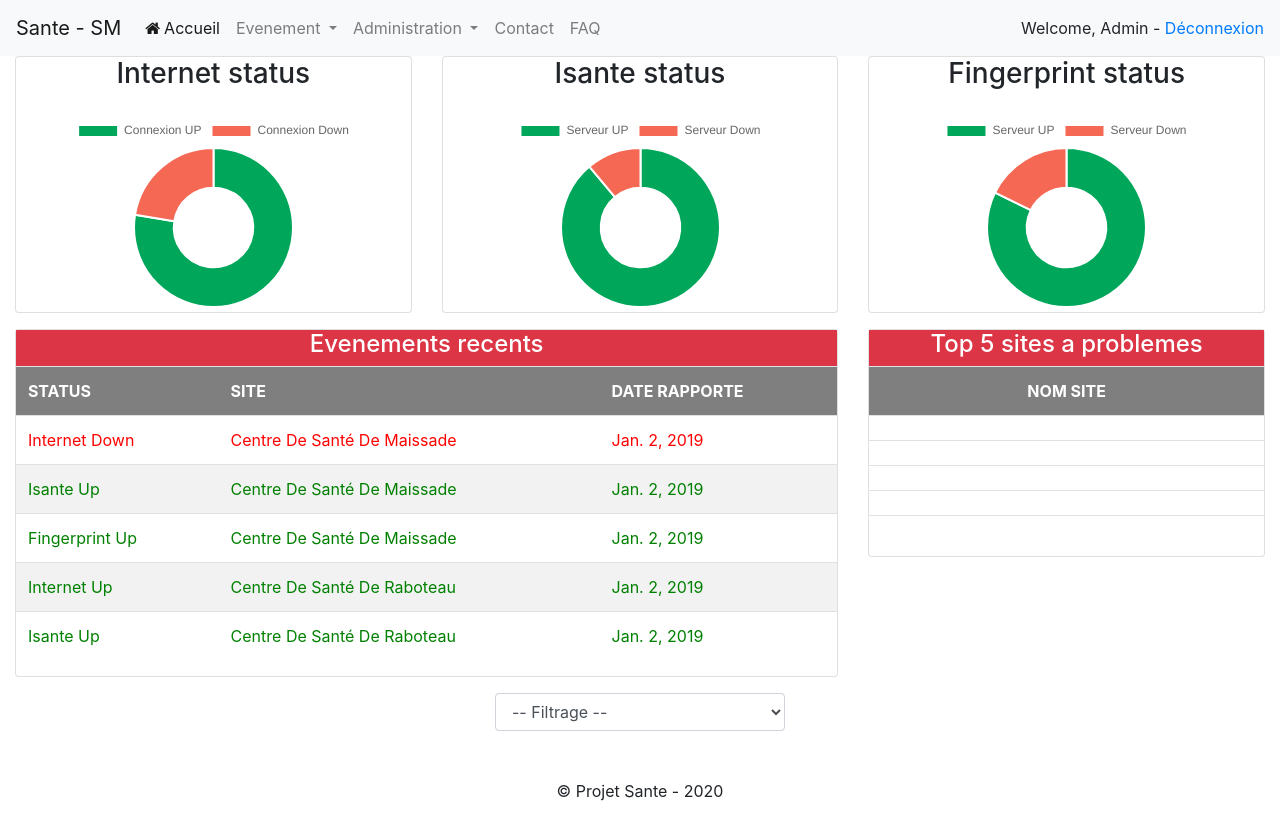
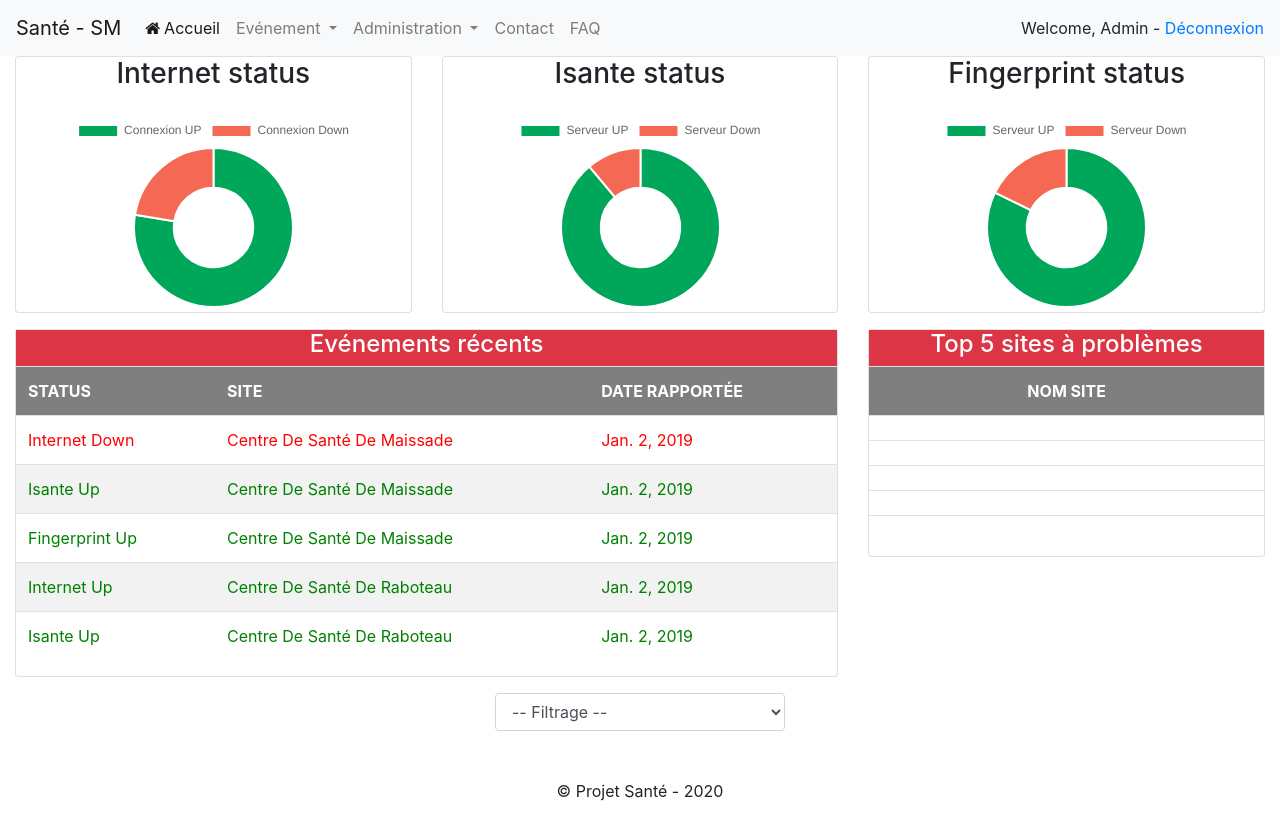
Before and after one commit to madleysk/project01, a Django app: page /dashboard/ in a window 1280 px wide. Run offline with Django 3.2, Linux system fonts and the light colour scheme; a user stored in the database is signed in; data comes from the database, SQL or seed files in the repository; lists and menus that the app fills with data are empty; some libraries are stand-ins or nearby versions.

Commit message:
ortographe corrections

```diff
--- a/smonitoring/forms.py
+++ b/smonitoring/forms.py
@@ -49,19 +49,19 @@ class SiteForm(forms.Form):
 	type_site = forms.ChoiceField(choices=[('','----------'),('site','Site'),('bureau','Bureau')])
 	nom = forms.CharField(max_length=100)
 	sigle = forms.CharField(required=False, max_length=100)
-	region = forms.ChoiceField(choices=LISTE_REGIONS)
-	departement = forms.ChoiceField(choices=LISTE_DEPTS)
+	region = forms.ChoiceField(label='Région',choices=LISTE_REGIONS)
+	departement = forms.ChoiceField(label='Département',choices=LISTE_DEPTS)
 	commune = forms.CharField(required=False, max_length=100)
 	adresse = forms.CharField(required=False, max_length=100)
 	pepfar = forms.ChoiceField(choices=[('','----------'),('oui','Oui'),('non','Non')])
-	contact_1 = forms.CharField(max_length=100)
-	tel_1 = forms.CharField(max_length=100)
-	contact_2 = forms.CharField(required=False, max_length=100)
-	tel_2 = forms.CharField(required=False, max_length=100)
+	contact_1 = forms.CharField(label='Personne de contact 1',max_length=100)
+	tel_1 = forms.CharField(label='Numero de téléphone',max_length=100)
+	contact_2 = forms.CharField(label='Personne de contact 2',required=False, max_length=100)
+	tel_2 = forms.CharField(label='Numero de téléphone',required=False, max_length=100)
 	fai = forms.ChoiceField(label='Fournisseur',choices=LISTE_FAI)
-	internet = forms.ChoiceField(choices=EL_STATUS)
-	isante = forms.ChoiceField(choices=EL_STATUS)
-	fingerprint = forms.ChoiceField(label='Status',choices=EL_STATUS)
+	internet = forms.ChoiceField(label='Status Connexion Internet',choices=EL_STATUS)
+	isante = forms.ChoiceField(label='Status Serveur isante',choices=EL_STATUS)
+	fingerprint = forms.ChoiceField(label='Status Serveur Fingerprint',choices=EL_STATUS)
 
 	def clean(self):
 		super(SiteForm, self).clean()
@@ -92,11 +92,11 @@ class EvenementForm(forms.Form):
 	RAISON_CHOICES= [('','----------'),('0','N/A'),('1','Problème FAI'),('2','Problème Interne'),('3','Problème non identifié'),('4','Source non identifiée')]
 	ENTITE_CHOICES = [('','----------'),('internet','Internet'),('isante','Isante Server'),('fingerprint','Fingerprint Server')]
 	code_site = forms.ChoiceField(label='Site')
-	entite_concerne = forms.ChoiceField(choices=ENTITE_CHOICES) # internet, isante or fingerprint
+	entite_concerne = forms.ChoiceField(label='Entité concernée',choices=ENTITE_CHOICES) # internet, isante or fingerprint
 	status_ev = forms.ChoiceField(label='Status',choices=EL_STATUS) # up, ,down, none
 	raison_ev = forms.ChoiceField(label='Raison',choices=RAISON_CHOICES)
-	date_ev = forms.DateField(label='Date evenement',widget=forms.SelectDateWidget(), initial=datetime.utcnow)
-	date_rap = forms.DateField(label='Date Rapportee',widget=forms.SelectDateWidget(), initial=datetime.utcnow)
+	date_ev = forms.DateField(label='Date événement',widget=forms.SelectDateWidget(), initial=datetime.utcnow)
+	date_rap = forms.DateField(label='Date Rapportée',widget=forms.SelectDateWidget(), initial=datetime.utcnow)
 	date_entree = forms.CharField(required= False, widget=forms.HiddenInput, initial=datetime.utcnow)
 	pers_contact = forms.CharField(required= False,label='Personne de contact',max_length=100)
 	remarques = forms.CharField(required= False,max_length=100)
--- a/smonitoring/templates/dashboard.html
+++ b/smonitoring/templates/dashboard.html
@@ -75,10 +75,10 @@ font-weight: bold;
 	<div class="row mt-3 mb-3">
 		<div class="col-md-8">
 			<div class="card">
-				<div class="card-title bg-danger mb-0"><h4 class="text-center" style="color:white;">Evenements recents</h4></div>
+				<div class="card-title bg-danger mb-0"><h4 class="text-center" style="color:white;">Evénements récents</h4></div>
 				<div class="card-body p-0 table-responsive">
 					<table class="table table-striped table-hover">
-						<th>Status</th><th>Site</th><th>date rapporte</th>
+						<th>Status</th><th>Site</th><th>date rapportée</th>
 						{% for event in recent_events %}
 						<tr class="{{event.status_ev}} togle-case"><td>{{event.entite_concerne}} {{event.status_ev}}</td><td>{{event.code_site}}</td><td>{{event.date_rap}}</td></tr>
 						{% endfor %}
@@ -88,7 +88,7 @@ font-weight: bold;
 		</div>
 		<div class="col-md-4">
 			<div class="card">
-				<div class="card-title bg-danger mb-0"><h4 class="text-center" style="color:white;">Top 5 sites a problemes</h4></div>
+				<div class="card-title bg-danger mb-0"><h4 class="text-center" style="color:white;">Top 5 sites à problèmes</h4></div>
 				<div class="card-body p-0 table-responsive">
 					<table class="table table-striped table-hover">
 						<th class="text-center">Nom site</th>
@@ -104,9 +104,9 @@ font-weight: bold;
 		<div class="col-md-3" style="margin:auto;">
 			<select name="filter" id="filter" class="form-control" >
 				<option value="all" {% if filtre == 'all'%} selected {% endif %}>-- Filtrage --</option>
-				<option value="centre" {% if filtre == 'centre'%} selected {% endif %}>Region Centre</option>
-				<option value="nord" {% if filtre == 'nord'%} selected {% endif %}>Region Nord</option>
-				<option value="sud" {% if filtre == 'sud'%} selected {% endif %}>Region Sud</option>
+				<option value="centre" {% if filtre == 'centre'%} selected {% endif %}>Région Centre</option>
+				<option value="nord" {% if filtre == 'nord'%} selected {% endif %}>Région Nord</option>
+				<option value="sud" {% if filtre == 'sud'%} selected {% endif %}>Région Sud</option>
 			</select>
 		</div>
 	</div>
--- a/smonitoring/templates/layout.html
+++ b/smonitoring/templates/layout.html
@@ -15,7 +15,7 @@
 <body>
 	<!-- Menu -->
 	<nav class="navbar sticky-top navbar-expand-lg navbar-light bg-light">
-	  <a class="navbar-brand" href="{% url 'index' %}">Sante - SM</a>
+	  <a class="navbar-brand" href="{% url 'home' %}">Santé - SM</a>
 	  <button class="navbar-toggler" type="button" data-toggle="collapse" data-target="#navbarSupportedContent" aria-controls="navbarSupportedContent" aria-expanded="false" aria-label="Toggle navigation">
 		<span class="navbar-toggler-icon"></span>
 	  </button>
@@ -23,12 +23,12 @@
 	  <div class="collapse navbar-collapse" id="navbarSupportedContent">
 		<ul class="navbar-nav mr-auto">
 		  <li class="nav-item active">
-			<a class="nav-link" href="{% url 'index' %}"><span class="fa fa-home">&nbsp;</span>Accueil <span class="sr-only">(current)</span></a>
+			<a class="nav-link" href="{% url 'home' %}"><span class="fa fa-home">&nbsp;</span>Accueil <span class="sr-only">(current)</span></a>
 		  </li>
 		{% if user.is_authenticated %}
 		<li class="nav-item dropdown">
 			<a class="nav-link dropdown-toggle" href="#" id="navbarDropdown" role="button" data-toggle="dropdown" aria-haspopup="true" aria-expanded="false">
-			Evenement
+			Evénement
 			</a>
 			<div class="dropdown-menu" aria-labelledby="navbarDropdown">
 			  <a class="dropdown-item" href="{% url 'add_event' %}">Nouvel Evénement</a>
@@ -93,7 +93,7 @@
 		{% endblock body %}
 	</div>
 	<footer class="footer text-center mt-5">
-		<p class="">&copy; Projet Sante - 2020</p>
+		<p class="">&copy; Projet Santé - 2020</p>
 	</footer>
 
 	<!-- jQuery 3 -->
--- a/smonitoring/urls.py
+++ b/smonitoring/urls.py
@@ -2,8 +2,8 @@ from django.urls import path
 from . import views
 
 urlpatterns = [
-	path("",views.index,name="index"),
-	path("index",views.index,name="index"),
+	path("",views.index,name="home"),
+	path("home",views.index,name="home"),
 	path("dashboard/",views.dashboard,name="dashboard"),
 	path("subscribe/",views.subscribe,name="subscribe"),
 	path("accounts/login/",views.login_view,name="login"),
--- a/smonitoring/views.py
+++ b/smonitoring/views.py
@@ -80,7 +80,7 @@ def login_view(request):
 		user = authenticate(request,  username=username, password=passwd)
 		if user is not None:
 			login(request, user)
-			return HttpResponseRedirect(reverse("index"))
+			return HttpResponseRedirect(reverse("home"))
 		else:
 			context['errors']= 'Erreur de mot de passe ou nom utilisateur.'
 	return render(request, 'login.html', context)
@@ -223,7 +223,9 @@ def import_sites(request):
 					context['msg_error']= 'Fichier trop lourd !.'
 					return render(request, 'file_import.html', context)
 			else:
-				return HttpResponse('Erreur de fichier !')
+				context['msg_error']= 'Type de fichier non permis.'
+				context['msg_info']= 'Seulement les fichiers csv sont permis.'
+				return render(request, 'file_import.html', context)
 	return render(request, 'file_import.html', context)
 
 @login_required
@@ -373,5 +375,7 @@ def import_events(request):
 					context['msg_error']= 'Fichier trop lourd !.'
 					return render(request, 'file_import.html', context)
 			else:
-				return HttpResponse('Erreur de fichier !')
+				context['msg_error']= 'Type de fichier non permis.'
+				context['msg_info']= 'Seulement les fichiers csv sont permis.'
+				return render(request, 'file_import.html', context)
 	return render(request, 'file_import.html', context)
```
Also changed, not shown: smonitoring/templates/event_add.html (+8 -14 lines).
